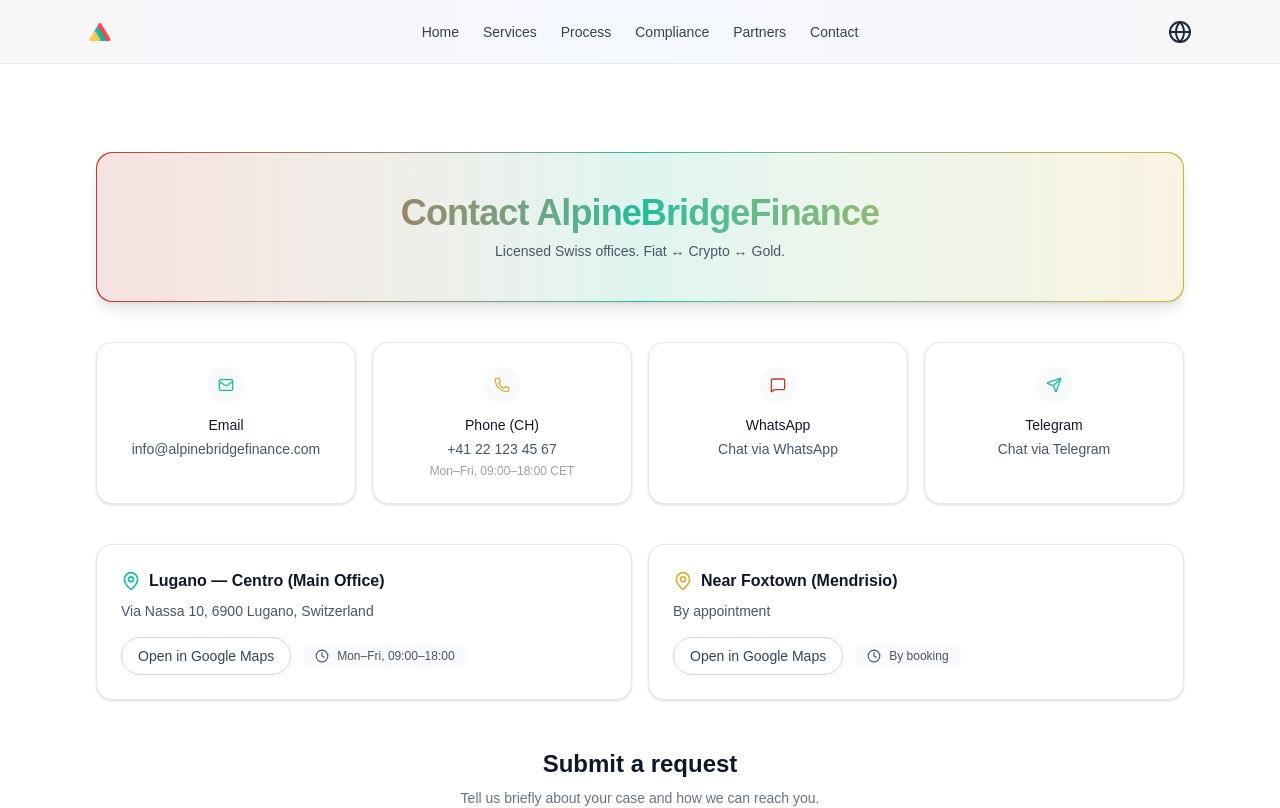
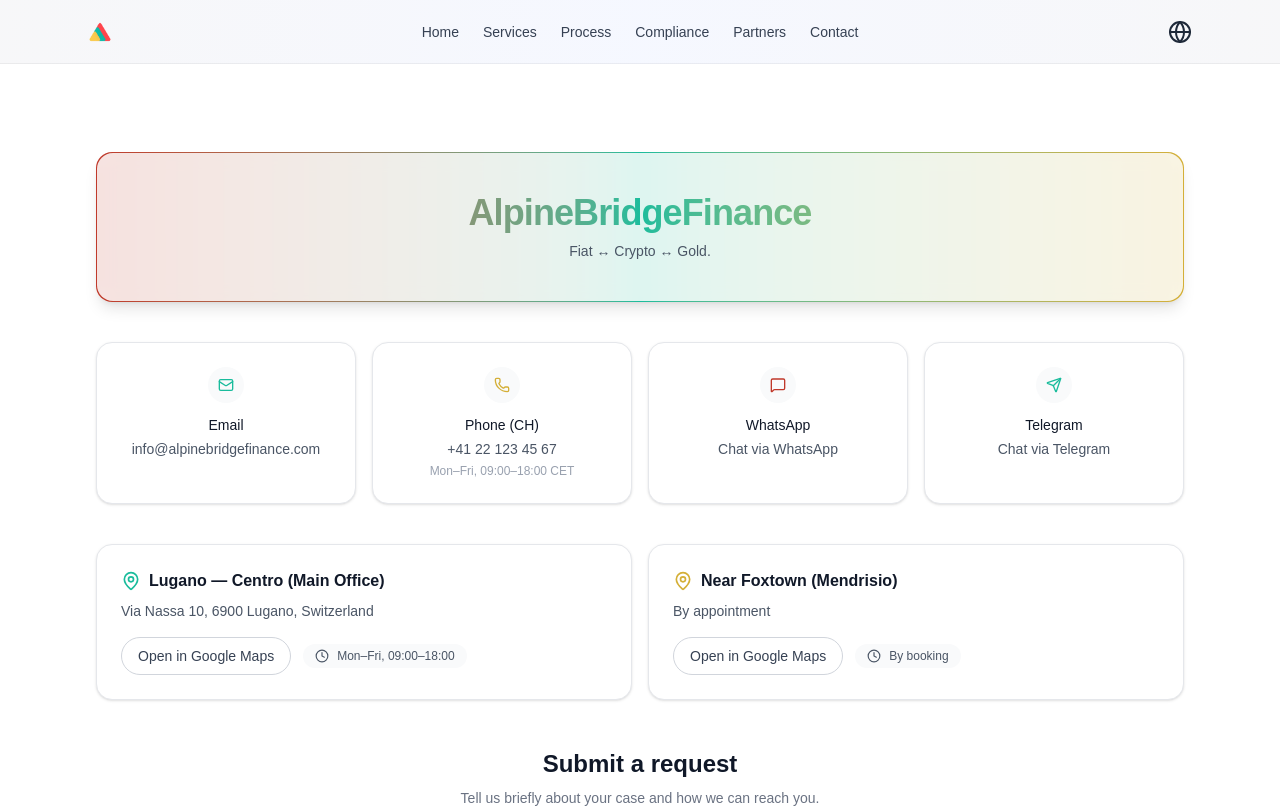
Before and after one commit to Andrii-888/alpinebridgefinance, a Next.js app: page /contact in a window 1280 px wide. Shown: the top 808 px of the page. Built offline with nearby package versions, Linux system fonts and the light colour scheme.

Commit message:
Update contacts page: removed 'Swiss offices' mention

```diff
--- a/src/app/contact/page.tsx
+++ b/src/app/contact/page.tsx
@@ -1,6 +1,6 @@
 // app/contact/page.tsx
 import type { Metadata } from "next";
-import Link from "next/link";
+// import Link from "next/link";
 import {
   Mail,
   Phone,
@@ -24,12 +24,9 @@
       <section className="rounded-2xl bg-gradient-to-r from-[var(--color-fiat)] via-[var(--color-crypto)] to-[var(--color-gold)] p-[1px] shadow-lg">
         <div className="rounded-2xl bg-white/85 p-6 md:p-10 text-center backdrop-blur">
           <h1 className="text-3xl sm:text-4xl font-bold tracking-tight bg-gradient-to-r from-[var(--color-fiat)] via-[var(--color-crypto)] to-[var(--color-gold)] bg-clip-text text-transparent">
-            Contact AlpineBridgeFinance
+            AlpineBridgeFinance
           </h1>
-          <p className="mt-2 text-sm text-gray-600">
-            Licensed Swiss offices. Fiat ↔ Crypto ↔ Gold.
-          </p>
-
+          <p className="mt-2 text-sm text-gray-600">Fiat ↔ Crypto ↔ Gold.</p>
         </div>
       </section>
 
```
